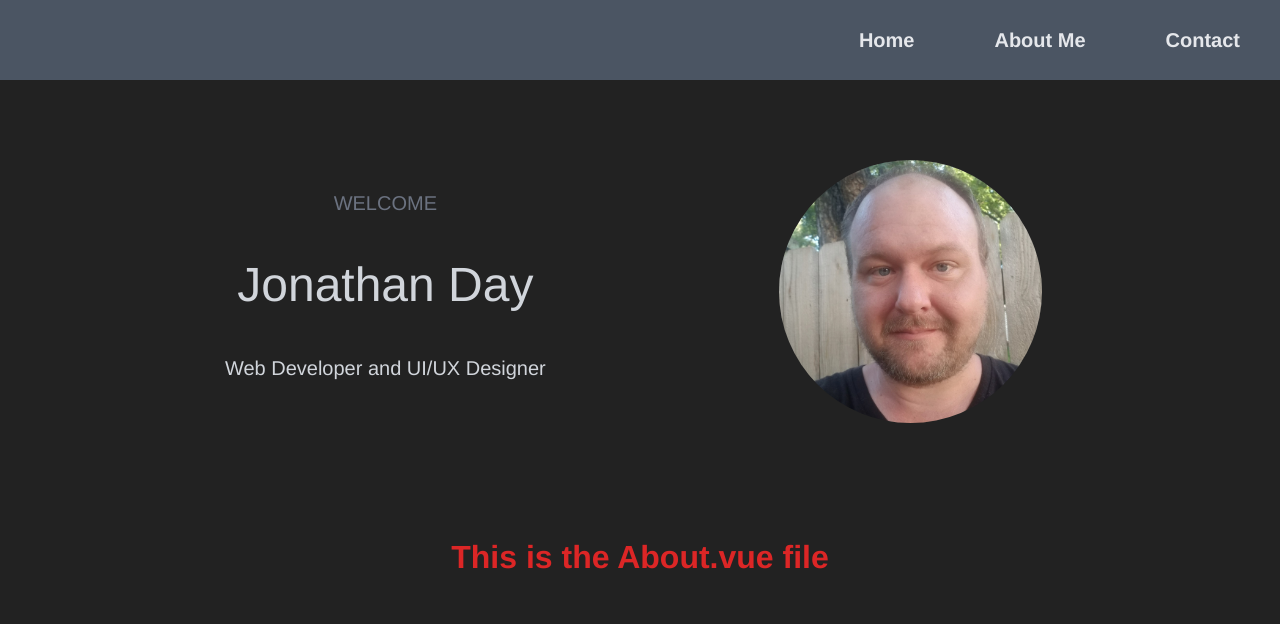
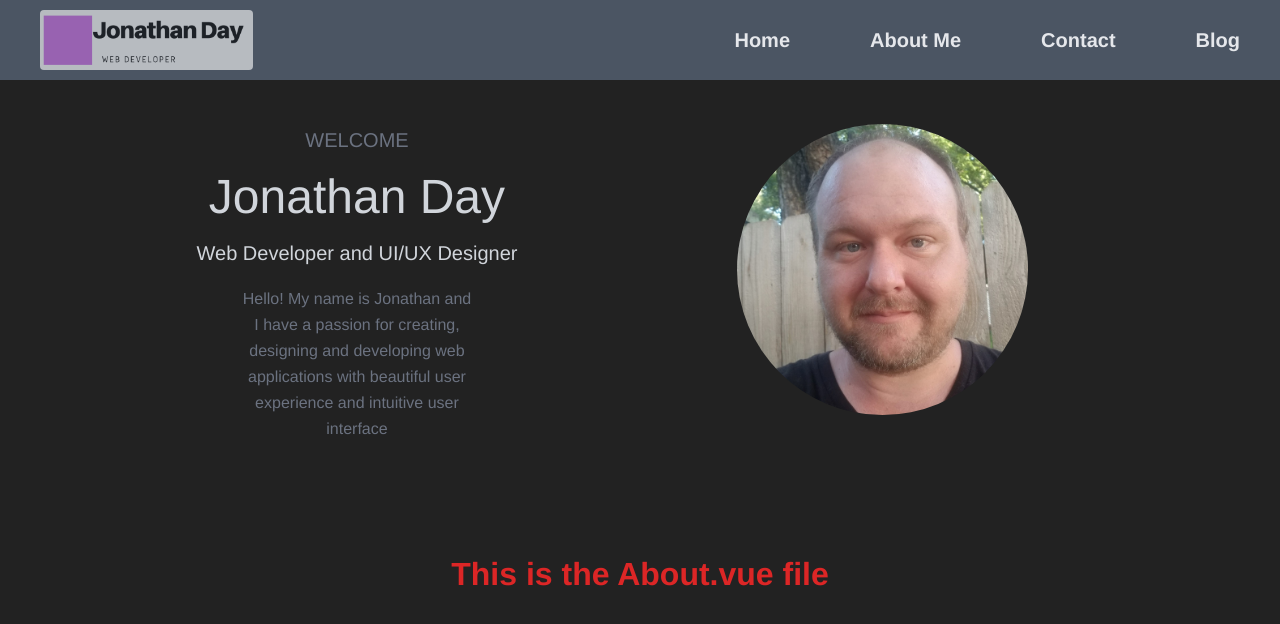
Before and after one commit to Jonathan-Day-Dev/portfolio, a Vue app: page /about in a window 1280 px wide. Shown: the top 624 px of the page. Built offline with nearby package versions, Linux system fonts and the light colour scheme.

Commit message:
cleaned up banner

```diff
--- a/public/index.html
+++ b/public/index.html
@@ -7,7 +7,7 @@
     <link rel="icon" href="<%= BASE_URL %>favicon.ico">
     <title><%= htmlWebpackPlugin.options.title %></title>
   </head>
-  <body style="background-color: #222;">
+  <body style="background-color: #222; display: flex; flex-direction: column;">
     <noscript>
       <strong>We're sorry but <%= htmlWebpackPlugin.options.title %> doesn't work properly without JavaScript enabled. Please enable it to continue.</strong>
     </noscript>
--- a/src/components/banner/TheBanner.vue
+++ b/src/components/banner/TheBanner.vue
@@ -4,6 +4,7 @@
           <p id="welcome_1">Welcome</p>
           <p id="welcome_name">Jonathan Day</p>
           <p id="welcome_desc">Web Developer and UI/UX Designer</p>
+          <p id="welcome_msg">Hello! My name is Jonathan and I have a passion for creating, designing and developing web applications with beautiful user experience and intuitive user interface</p>
       </section>
       <section id="photo">
           <img :src="imgPath" alt="me">
@@ -23,10 +24,7 @@ export default {
 
 <style scoped>
 header {
-    @apply flex justify-evenly h-1/2 w-10/12 mt-40 mx-auto mb-0;
-}
-section {
-    @apply w-1/2;
+    @apply flex justify-evenly h-80 w-10/12 mt-16 mx-auto mb-0;
 }
 img {
     @apply w-1/2 rounded-full;
@@ -51,4 +49,7 @@ p {
 #welcome_desc {
     @apply text-xl;
 }
+#welcome_msg {
+    @apply text-gray-500 w-1/2 leading-relaxed;
+}
 </style>
--- a/src/components/nav/TheNavbar.vue
+++ b/src/components/nav/TheNavbar.vue
@@ -1,20 +1,25 @@
 <template>
   <nav>
-    <router-link to="/">Home</router-link>
-    <router-link to="/about">About Me</router-link>
-    <router-link to="/contact">Contact</router-link>
+    <img src="img/logo.png" alt="logo" />
+    <section id="links">
+      <router-link to="/">Home</router-link>
+      <router-link to="/about">About Me</router-link>
+      <router-link to="/contact">Contact</router-link>
+      <a href="http://daydev-blog.com/" target="_blank">Blog</a>
+    </section>
   </nav>
 </template>
 
 <script>
-export default {
-
-};
+export default {};
 </script>
 
 <style scoped>
 nav {
-  @apply bg-gray-600 flex fixed top-0 left-0 w-full h-20 justify-end items-center;
+  @apply bg-gray-600 flex fixed top-0 left-0 w-full h-20 items-center;
+}
+img {
+  @apply w-2/12 rounded ml-10 opacity-60;
 }
 a {
   @apply text-gray-200 text-xl font-bold inline list-none mx-10 my-2 no-underline;
@@ -22,4 +27,7 @@ a {
 a:hover {
   @apply cursor-pointer text-gray-400;
 }
+#links {
+  @apply ml-auto;
+}
 </style>
```
Also changed, not shown: public/img/logo.png (added).
